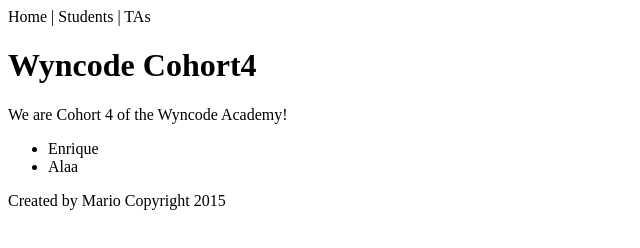
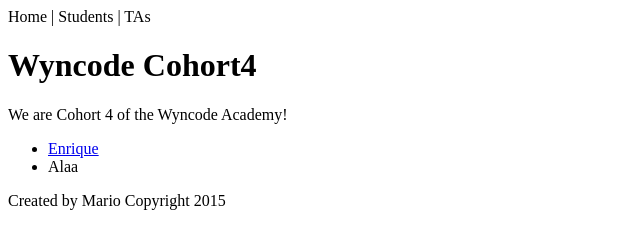
Before and after one commit to MGat22/HTML-CSS, a plain HTML site: page index.html in a window 1280 px wide. Shown: the full height of the page, 0-640 px from the left. Drawn offline with Linux system fonts and the light colour scheme.

Commit message:
Update index.html

```diff
--- a/index.html
+++ b/index.html
@@ -16,7 +16,7 @@ Home | Students | TAs
 <main>
   <p> We are Cohort 4 of the Wyncode Academy!</p>
   <uL>
-    <li><ahref="https:/github.com/EQcoder85">Enrique</a>
+    <li><a href="https:/github.com/EQcoder84">Enrique</a>
     <li> Alaa
   </ul>
 </main>
```
